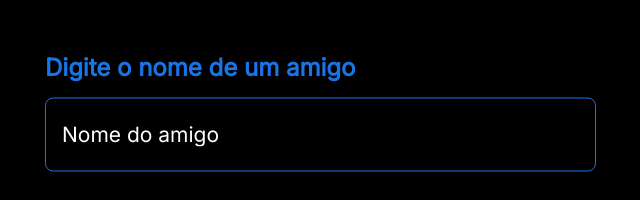
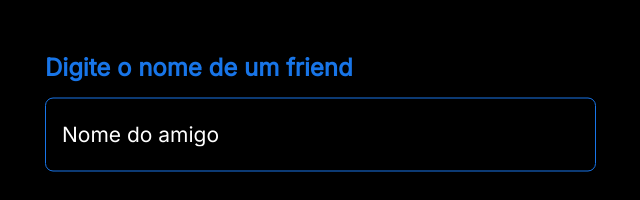
Before and after one commit to JulioCesarMunizCorrea/Amigo-Secreto, a plain HTML site: page index.html in a window 1280 px wide. Shown: the part 160-360 px from the top of the page, 215-855 px from the left. Drawn offline with nearby package versions, Linux system fonts and the light colour scheme.

```diff
--- a/index.html
+++ b/index.html
@@ -34,7 +34,7 @@ https://cdn.jsdelivr.net/npm/normalize.css@8.0.1/normalize.min.css
           <section>
             <h1 class="section__title">Amigo <span>Secreto</span></h1>
             <form class="form">
-              <label class="form__label"> Digite o nome de um amigo </label>
+              <label class="form__label"> Digite o nome de um friend </label>
               <input
                 id="nome-amigo"
                 class="form__input"
```
